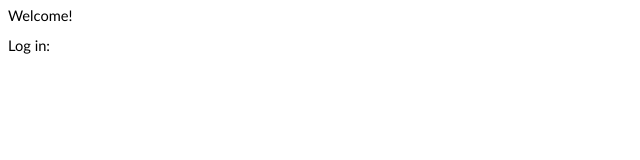
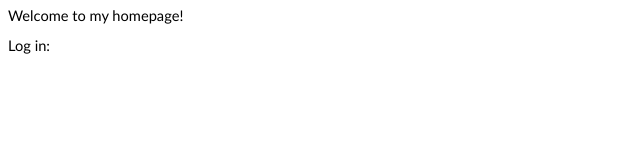
Before and after one commit to CazacuRadu/test, a plain HTML site: page homepage.htm in a window 1280 px wide. Shown: the whole page, without its empty margins (0-640 px from the left). Drawn offline with Linux system fonts and the light colour scheme.

Commit message:
F06 - homepage

```diff
--- a/homepage.htm
+++ b/homepage.htm
@@ -401,7 +401,7 @@ div.WordSection1
 
 <div class=WordSection1>
 
-<p class=MsoNormal><span lang=RO style='mso-ansi-language:RO'>Welcome! <o:p></o:p></span></p>
+<p class=MsoNormal><span lang=RO style='mso-ansi-language:RO'>Welcome to my homepage! <o:p></o:p></span></p>
 
 <p class=MsoNormal><span lang=RO style='mso-ansi-language:RO'>Log in:<o:p></o:p></span></p>
 
```
Also changed, not shown: resources/text.txt (added).
